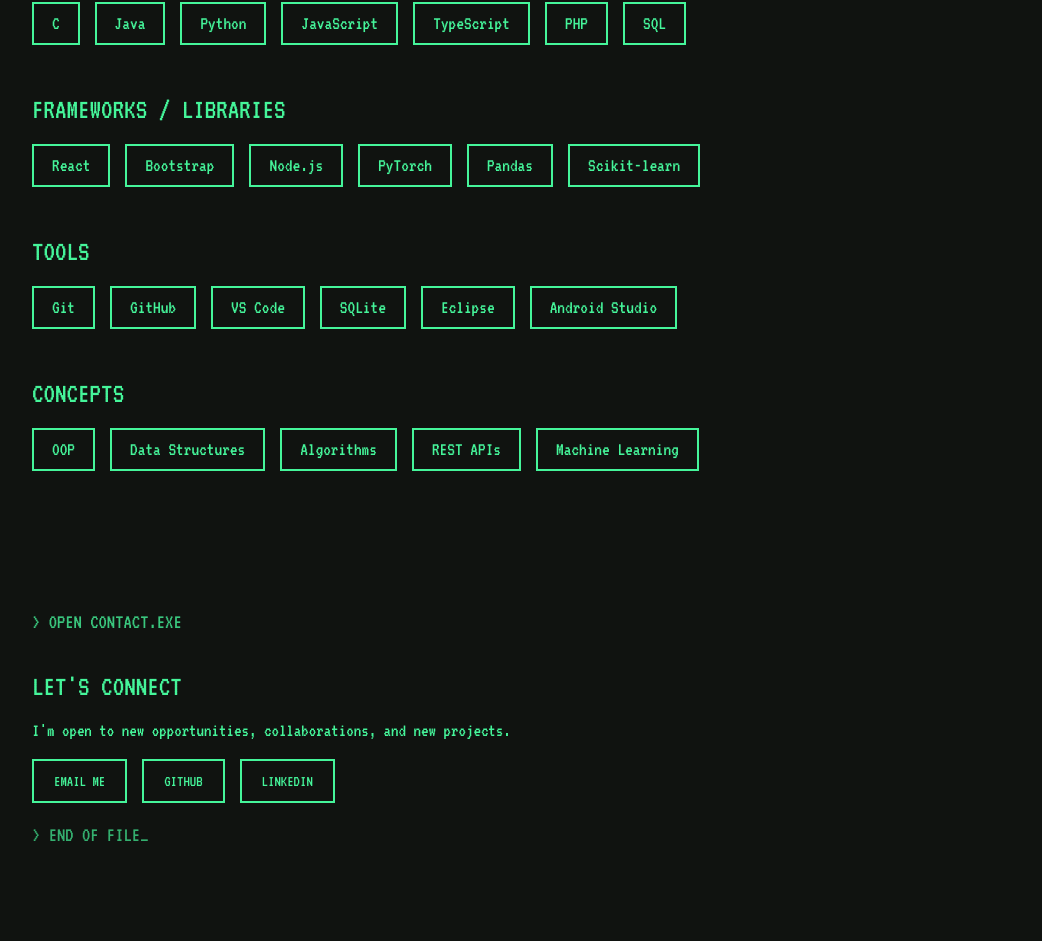
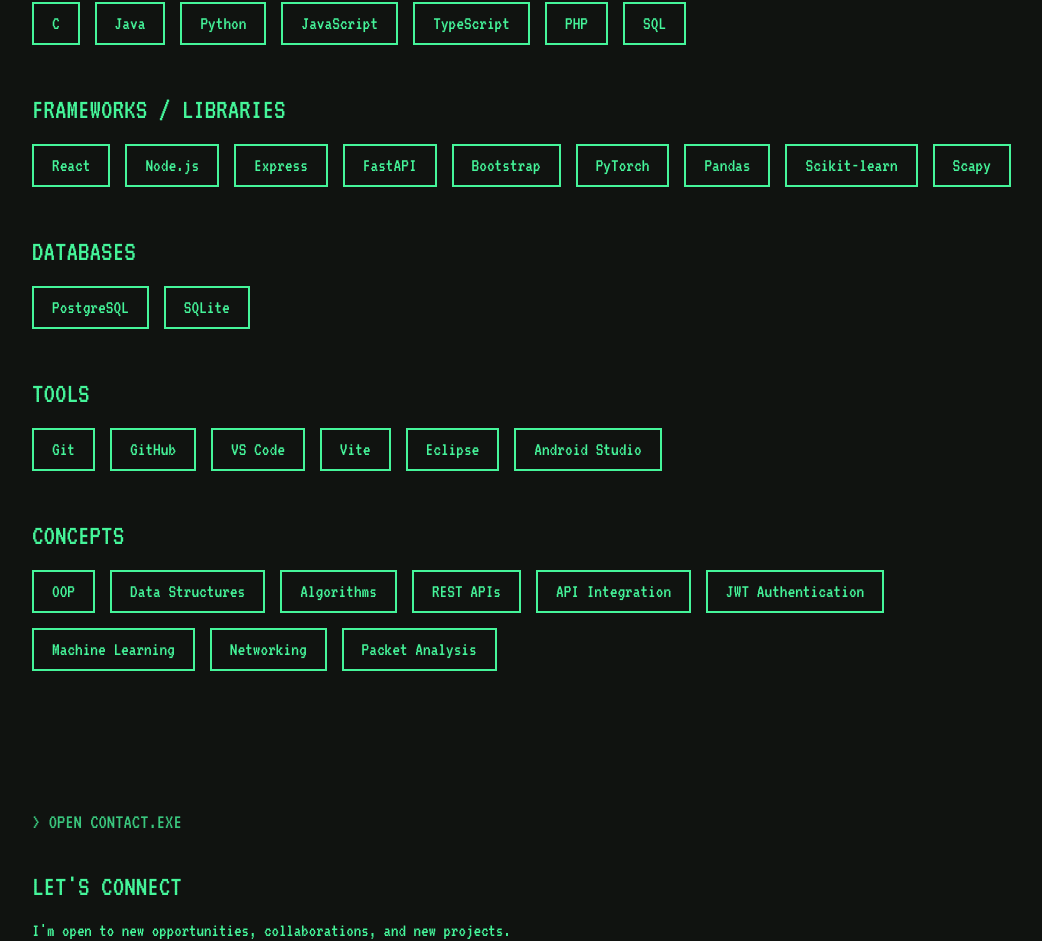
Before and after one commit to chrislff02/portfolio-website, a React (Vite) app: page / in a window 1280 px wide. Shown: the part 3100-4041 px from the top of the page, without its empty margins (96-1138 px from the left). Built offline with nearby package versions, Linux system fonts and the light colour scheme.

Commit message:
Update skills section with recent project technologies

```diff
--- a/src/components/Skills.tsx
+++ b/src/components/Skills.tsx
@@ -25,11 +25,24 @@ function Skills() {
 
         <div className="skills-list">
           <span>React</span>
+          <span>Node.js</span>
+          <span>Express</span>
+          <span>FastAPI</span>
           <span>Bootstrap</span>
-          <span>Node.js</span>
           <span>PyTorch</span>
           <span>Pandas</span>
           <span>Scikit-learn</span>
+          <span>Scapy</span>
+        </div>
+      </div>
+
+      {/* Databases */}
+      <div className="skills-section">
+        <h2>DATABASES</h2>
+
+        <div className="skills-list">
+          <span>PostgreSQL</span>
+          <span>SQLite</span>
         </div>
       </div>
 
@@ -41,7 +54,7 @@ function Skills() {
           <span>Git</span>
           <span>GitHub</span>
           <span>VS Code</span>
-          <span>SQLite</span>
+          <span>Vite</span>
           <span>Eclipse</span>
           <span>Android Studio</span>
         </div>
@@ -56,7 +69,11 @@ function Skills() {
           <span>Data Structures</span>
           <span>Algorithms</span>
           <span>REST APIs</span>
+          <span>API Integration</span>
+          <span>JWT Authentication</span>
           <span>Machine Learning</span>
+          <span>Networking</span>
+          <span>Packet Analysis</span>
         </div>
       </div>
     </section>
```
